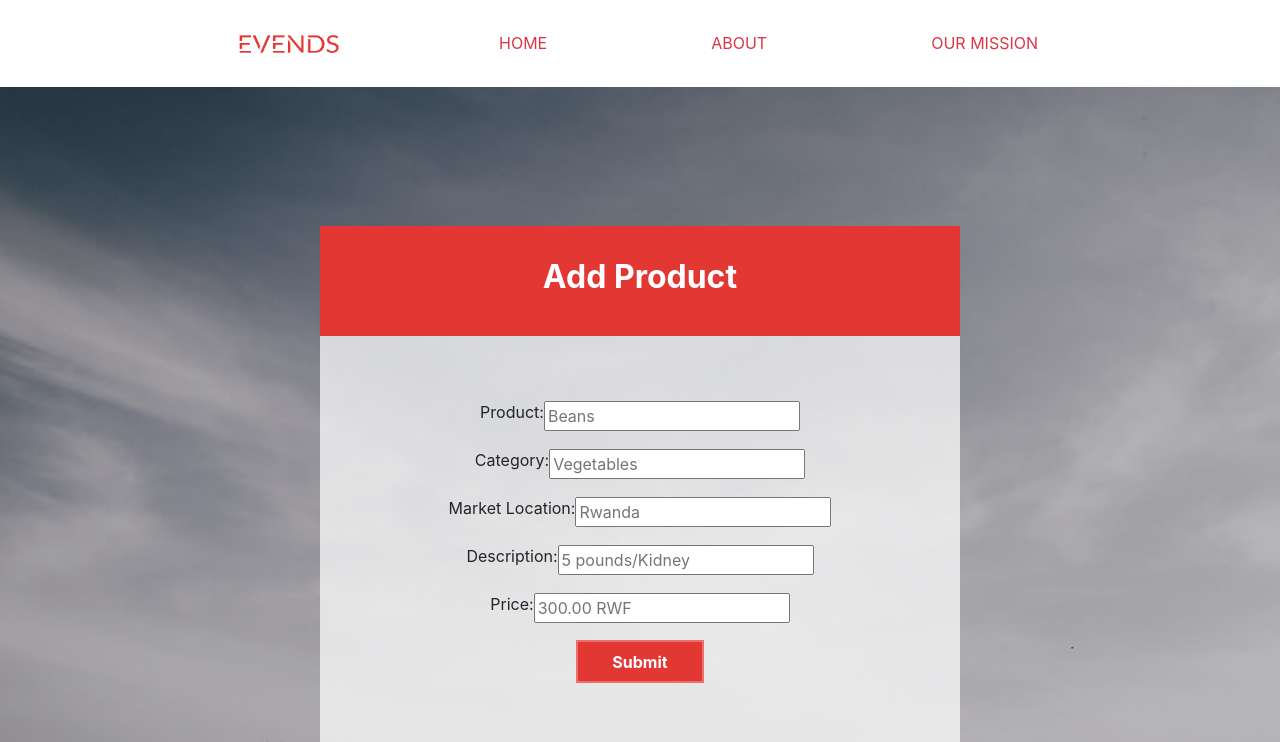
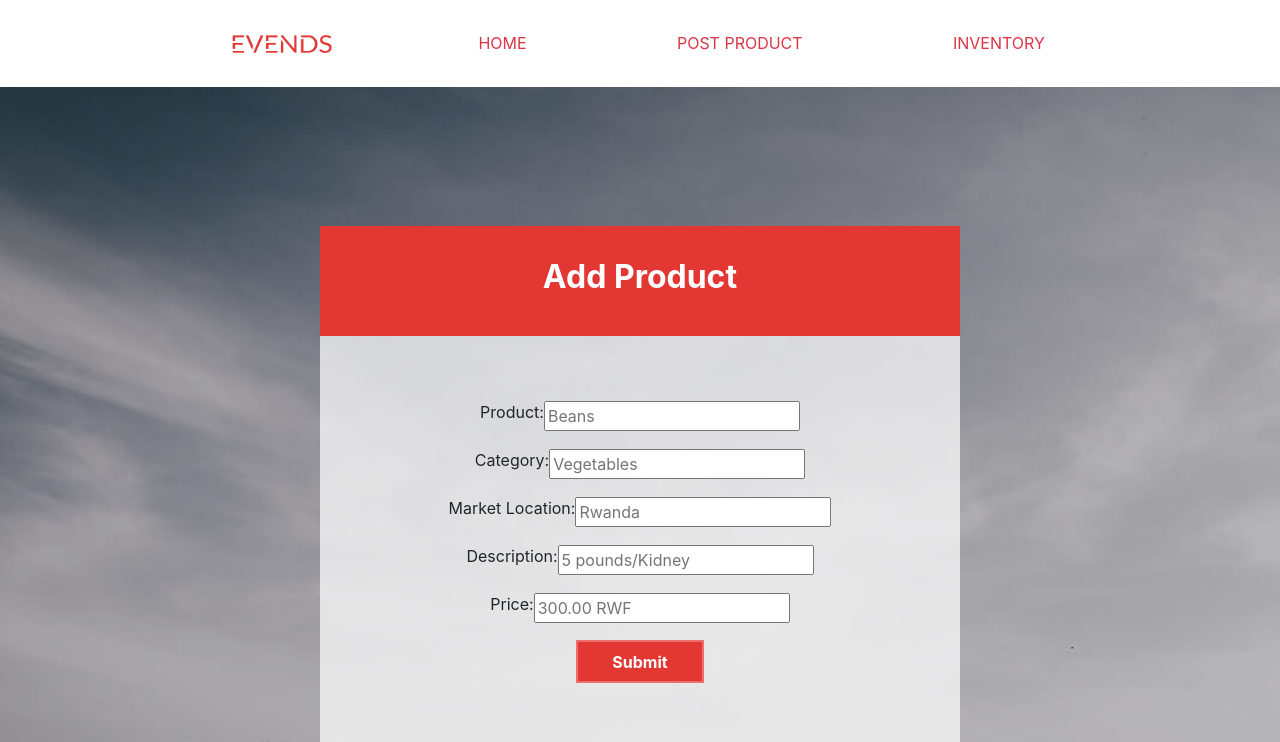
Before and after one commit to BW-African-Marketplace-5/front-end, a React (Create React App) app: page /item-form in a window 1280 px wide. Shown: the top 742 px of the page. Built offline with nearby package versions, Linux system fonts and the light colour scheme; no server answers; sample sign-in values are in the browser's storage.

Commit message:
added correct navbar to Product Form

```diff
--- a/src/components/AddItemForm/AddItemForm.js
+++ b/src/components/AddItemForm/AddItemForm.js
@@ -10,7 +10,7 @@ import {
   TopBar
 } from "./Add_Item_Form_Styles";
 
-import Navbar from "../Navbar/Navbar";
+import LoggedinNav from "../Navbar/LoggedinNav";
 import Footer from "../Footer/Footer";
 import { createProduct } from "../../actions/actions";
 import axiosWithAuth from "../../utils/axiosWithAuth";
@@ -55,7 +55,7 @@ const AddItemForm = props => {
 
   return (
     <div>
-      <Navbar />
+      <LoggedinNav />
       <Wrapper>
         <FormWrapper>
           <TopBar>
```
